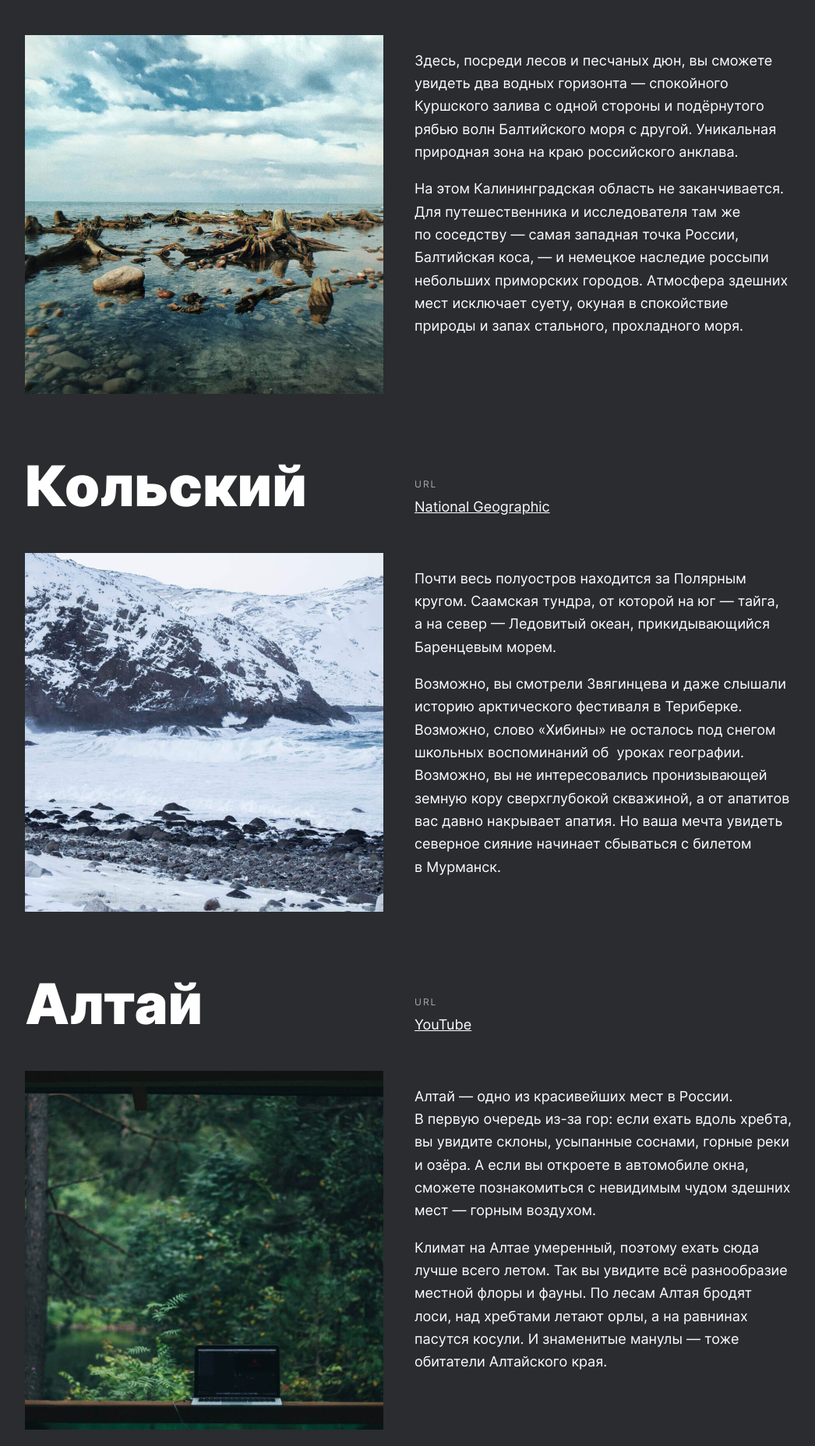
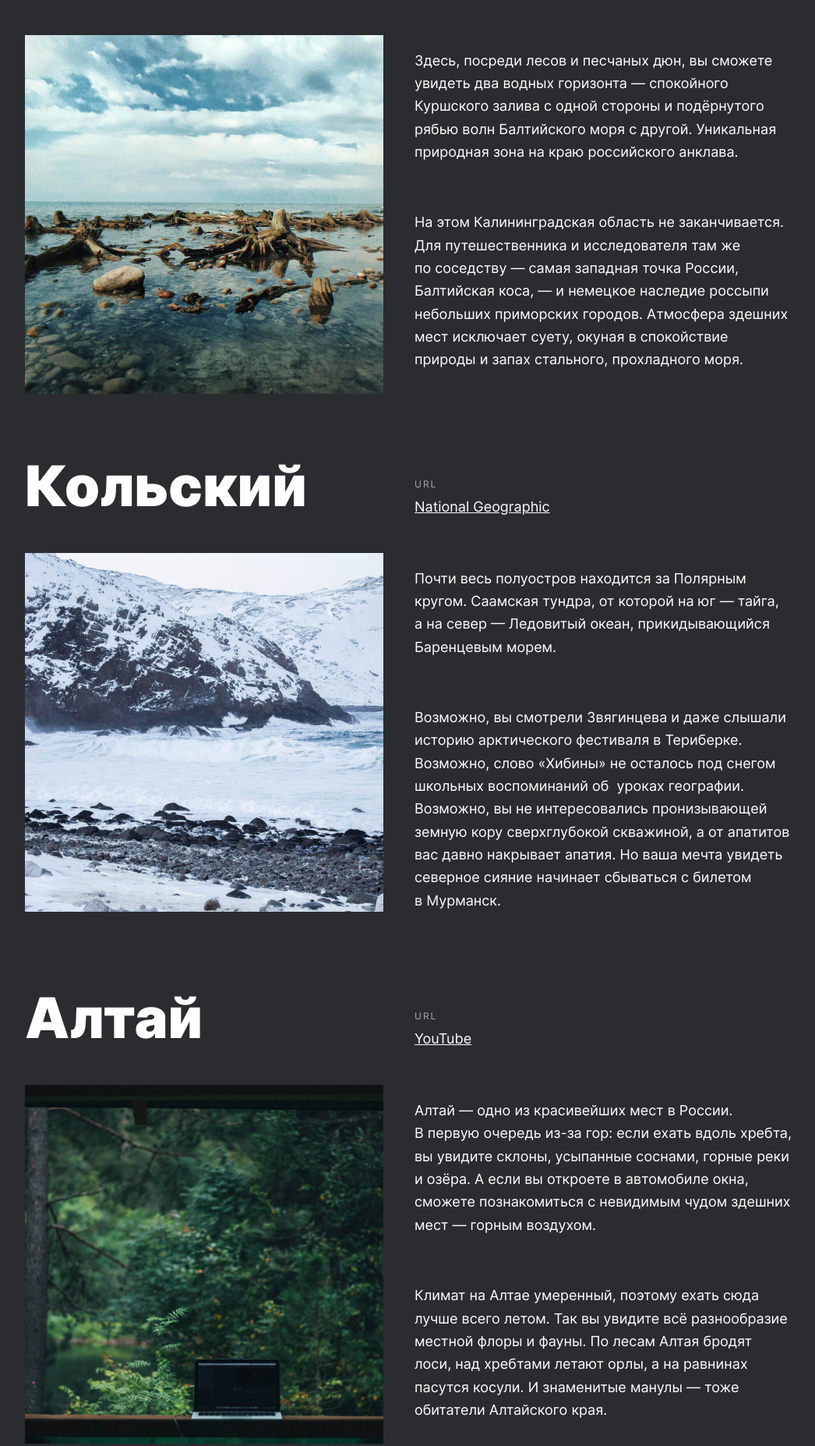
Before and after one commit to EkaterinaGritsenko/russian-travel, a plain HTML site: page index.html in a window 1280 px wide. Shown: the part 2673-4527 px from the top of the page at 78% size, without its empty margins (116-1162 px from the left). Drawn offline with Linux system fonts and the light colour scheme.

Commit message:
Победила PP

```diff
--- a/blocks/page/page.css
+++ b/blocks/page/page.css
@@ -9,8 +9,6 @@
   background-color: #2a2c2f;
   color: #fff;
   margin: 0;
-  background-color: #2A2C2F;
-  color: white;
   min-width: 320px;
   max-width: 1280px;
   padding: auto;
--- a/blocks/photo-grid/photo-grid.css
+++ b/blocks/photo-grid/photo-grid.css
@@ -10,7 +10,7 @@
 @media (max-width: 1023px) {
   .photo-grid {
     margin-left: 24px;
-    margin-right: 24px;;
+    margin-right: 24px;
     grid-template-columns: repeat(auto-fit, minmax(300px, 1fr));
   }
 }
@@ -19,7 +19,7 @@
   .photo-grid {
     grid-template-columns: repeat(auto-fit, minmax(352px, 1fr));
     margin-left: 16px;
-    margin-right: 16px;;
+    margin-right: 16px;
     row-gap: 12px;
   }
 }
--- a/blocks/place/__paragraphs/place__paragraphs.css
+++ b/blocks/place/__paragraphs/place__paragraphs.css
@@ -2,5 +2,6 @@
   grid-area: place__paragraphs;
   margin: 0;
   display: flex;
+  flex-direction: column;
   gap: 25px;
 }
--- a/blocks/place/place.css
+++ b/blocks/place/place.css
@@ -29,6 +29,6 @@
       "place__image"
       "place__paragraphs";
       grid-template-columns: auto;
-      gap: 32px;
+      row-gap: 32px;
   }
 }
--- a/index.html
+++ b/index.html
@@ -59,7 +59,7 @@
           <a class="place__link" href="http://park-kosa.ru">park-kosa.ru</a>
         </div>
         <img class="place__image" src="./images/place-kosa.jpg" alt="Куршская коса">
-        <div class="paragraphs">
+        <div class="place__paragraphs">
           <p class="place__paragraph">
               Здесь, посреди лесов и&nbsp;песчаных дюн, вы&nbsp;сможете увидеть два водных горизонта&nbsp;&mdash; спокойного Куршского залива с&nbsp;одной стороны и&nbsp;подёрнутого рябью волн Балтийского моря с&nbsp;другой. Уникальная природная зона на&nbsp;краю российского анклава.
           </p>
@@ -77,7 +77,7 @@
             <a class="place__link" href="https://yourshot.nationalgeographic.com/photos/?keywords=kolskiy">National Geographic</a>
           </div>
           <img class="place__image" src="./images/place-kolsky.jpg" alt="Кольский полуостров">
-          <div class="paragraphs">
+          <div class="place__paragraphs">
             <p class="place__paragraph">
             Почти весь полуостров находится за&nbsp;Полярным кругом. Саамская тундра,
                от&nbsp;которой на&nbsp;юг&nbsp;&mdash; тайга, а&nbsp;на&nbsp;север&nbsp;&mdash; Ледовитый океан, прикидывающийся Баренцевым морем.
@@ -96,7 +96,7 @@
             <a class="place__link" href="https://www.youtube.com/watch?v=7ZEsoV7kWAQ">YouTube</a>
           </div>
           <img class="place__image" src="./images/place-altai.jpg" alt="Алтай">
-          <div class="paragraphs">
+          <div class="place__paragraphs">
             <p class="place__paragraph">Алтай&nbsp;&mdash; одно из&nbsp;красивейших мест
               в&nbsp;России. В&nbsp;первую очередь из-за гор: если ехать вдоль хребта, вы&nbsp;увидите склоны, усыпанные соснами, горные реки и&nbsp;озёра.
               А&nbsp;если вы&nbsp;откроете в&nbsp;автомобиле окна, сможете познакомиться с&nbsp;невидимым чудом здешних мест&nbsp;&mdash; горным воздухом.
@@ -112,7 +112,7 @@
             <a class="place__link" href="https://vk.com/baikalmile">https://vk.com/baikalmile</a>
           </div>
           <img class="place__image" src="./images/place-winter-baikal.jpg" alt="Байкал">
-          <div class="paragraphs">
+          <div class="place__paragraphs">
             <p class="place__paragraph">Всем известен Байкал как крупнейшее озеро в&nbsp;мире. Многие также знают, что это самый большой источник пресной воды и&nbsp;одно из&nbsp;красивейших мест в&nbsp;России.
             </p>
             <p class="place__paragraph">Конечно, это всё так. Но&nbsp;Байкал ещё идеальное место для соревнований по&nbsp;скийорингу. Это такой вид спорта, когда лыжник привязывает себя к&nbsp;мотоциклу,
@@ -127,7 +127,7 @@
             <a class="place__link" href="http://vodlozero.ru">http://vodlozero.ru</a>
           </div>
           <img class="place__image" src="./images/place-karelia.jpg" alt="Карелия">
-          <div class="paragraphs">
+          <div class="place__paragraphs">
             <p class="place__paragraph">Сибирь заканчивается не&nbsp;на&nbsp;Урале,
             а&nbsp;в&nbsp;Карелии: образующая тайгу сибирская лиственница не&nbsp;растёт западнее Водлозера. Зато здесь она вымахивает
             на&nbsp;30&nbsp;метров&nbsp;&mdash; леса карельских национальных парков из-за непроходимых болот никогда не&nbsp;знали топора. Некоторым соснам уже больше чем полтысячелетия. Прикоснитесь к&nbsp;живому существу, видевшему солнце раньше, чем увидал его Иван Грозный. В&nbsp;девственном лесу на&nbsp;сотню километров не&nbsp;встретишь тропы.
```
